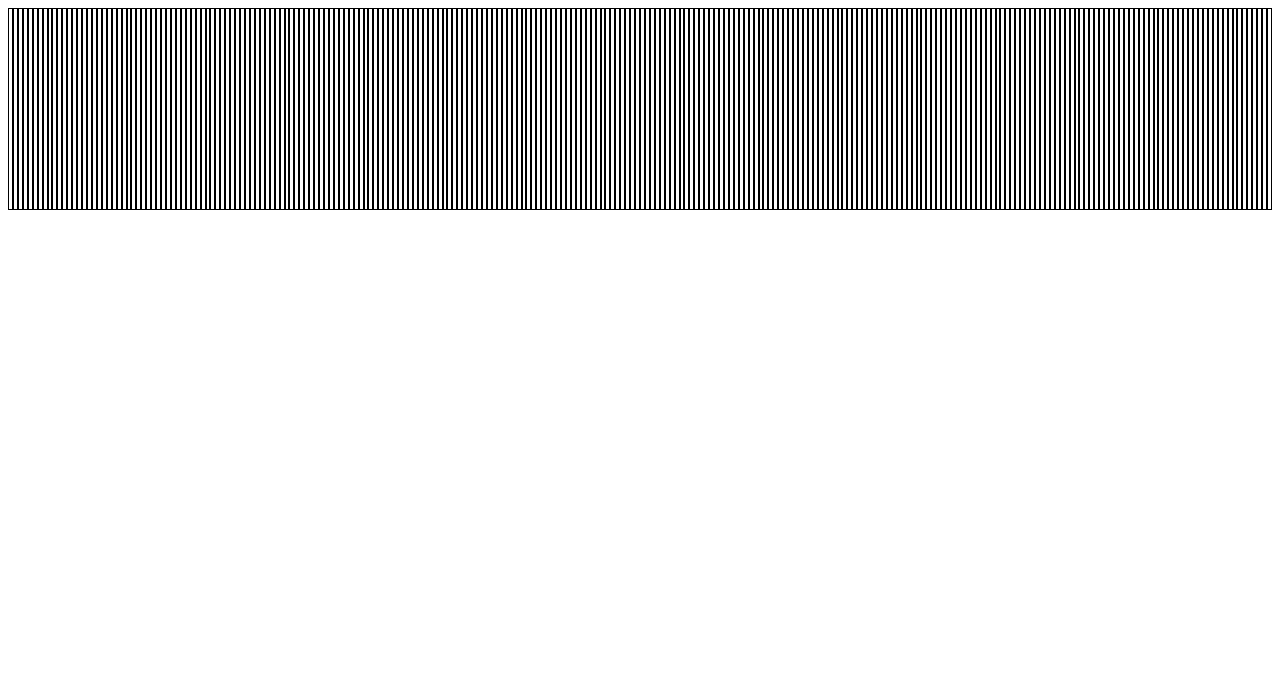
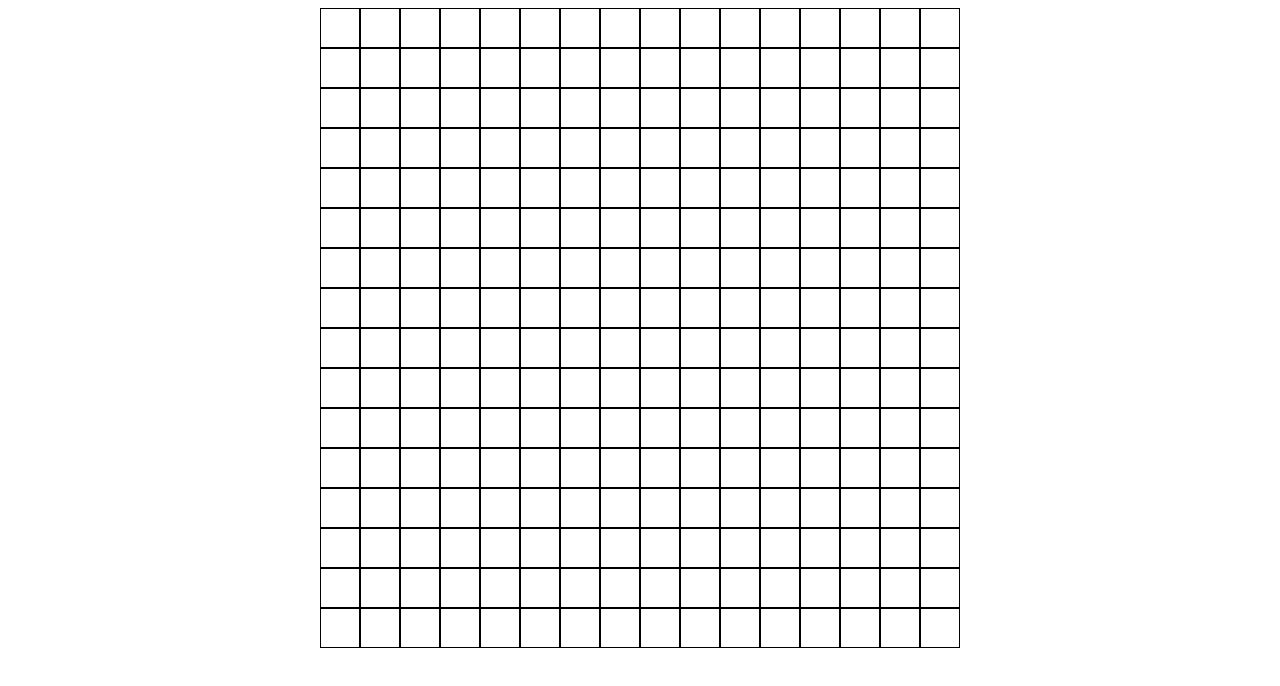
Before and after one commit to Yvan-Dumas/odin-Etch-A-Sketch, a plain HTML site: page index.html in a window 1280 px wide. Drawn offline with Linux system fonts and the light colour scheme.

Commit message:
Created the grid of divs with flexbox

```diff
--- a/styles.css
+++ b/styles.css
@@ -1,11 +1,15 @@
 .container {
     display: flex;
+    flex-wrap: wrap;
+    width: 640px;
+    margin: auto;
     justify-content: center;
     align-items: center;
 }
 
 .squareDivs {
     border: solid 1px black;
-    width: 200px;
-    height: 200px;
+    box-sizing: border-box;
+    width: 40px;
+    height: 40px;
 }
```
